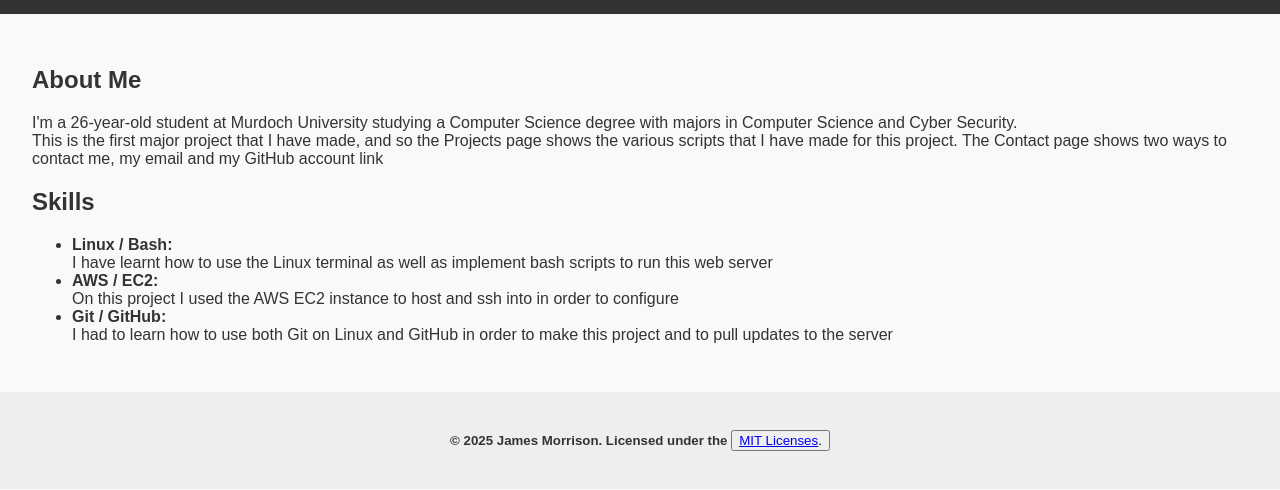
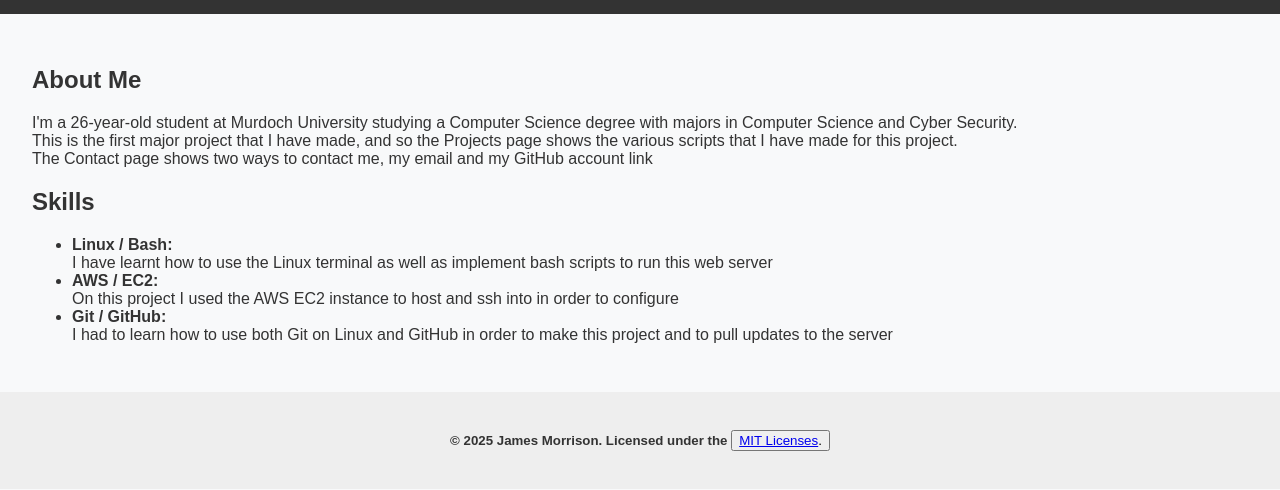
Before and after one commit to James-M99/DevOps_Portfolio, a plain HTML site: page html/index.html in a window 1280 px wide. Shown: the part 116-606 px from the top of the page. Drawn offline with Linux system fonts and the light colour scheme.

Commit message:
Update index.html

```diff
--- a/html/index.html
+++ b/html/index.html
@@ -17,7 +17,7 @@
     <section>
       <h2>About Me</h2>
       <p>I'm a 26-year-old student at Murdoch University studying a Computer Science degree with majors in Computer Science and Cyber Security.<br>
-	This is the first major project that I have made, and so the Projects page shows the various scripts that I have made for this project.<be>
+	This is the first major project that I have made, and so the Projects page shows the various scripts that I have made for this project.<br>
       	The Contact page shows two ways to contact me, my email and my GitHub account link</p>
     </section>
     <section>
```
